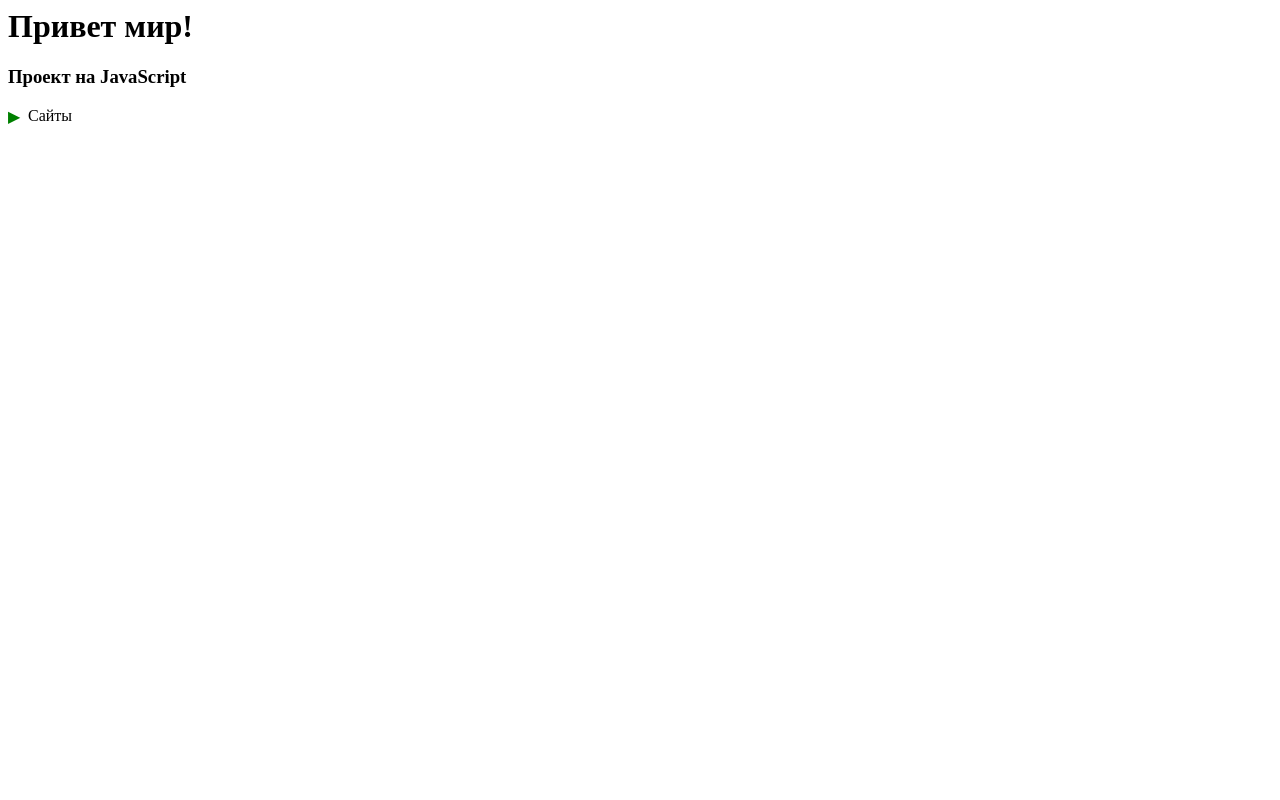
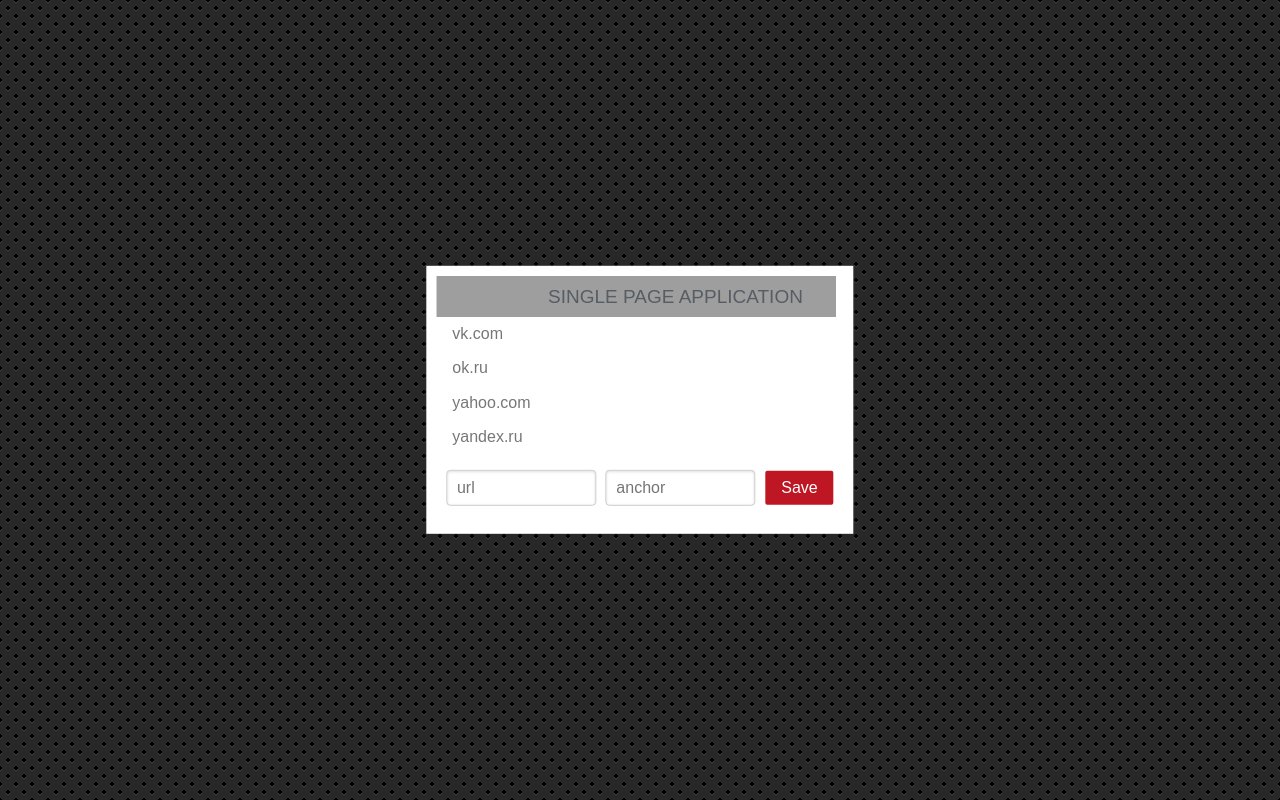
Before and after one commit to iketari/components_1808_2130, a website: page index.html in a window 1280 px wide. Drawn offline with nearby package versions, Linux system fonts and the light colour scheme; grey boxes are pictures that could not be loaded.

Commit message:
HW1 two components

```diff
--- /dev/null
+++ b/components/app/app.css
@@ -0,0 +1,21 @@
+body, html {
+    height: 100%;
+}
+
+body {
+    overflow: hidden;
+    background: radial-gradient(black 15%, transparent 16%) 0 0, radial-gradient(black 15%, transparent 16%) 8px 8px, radial-gradient(rgba(255,255,255,.1) 15%, transparent 20%) 0 1px, radial-gradient(rgba(255,255,255,.1) 15%, transparent 20%) 8px 9px;
+    background-color: #282828;
+
+    background-size: 16px 16px;
+}
+
+.app {
+    max-width: 600px;
+    transform: translateY(-50%) translateX(-50%);
+    position: absolute;
+    top: 50%;
+    left: 50%;
+
+    background-color: #fff;
+}
--- a/components/app/app.js
+++ b/components/app/app.js
@@ -1,47 +1,63 @@
 (function() {
     'use strict';
 
-    // import
-    const Menu = window.Menu;
+   // import
+   let Menu = window.Menu;
+   let Form = window.Form;
 
+    /**
+     * Компонента "Форма"
+     */
     class App {
-        constructor ({el}) {
+        /**
+         * @param {Object} param0
+         * @param {HTMLElement} param0.el
+         */
+        constructor({el}) {
+            let menu = new Menu({
+                el: document.querySelector('.js-menu'),
 
-            this.menu = new Menu({
-                el: el.querySelector('.js-menu'),
+                onPick(item) {
+                    console.log(item);
+                },
+
                 data: {
-                    title: 'Сайты',
-                    items: []
+                    title: 'SINGLE PAGE APPLICATION',
+                    items: [
+                        {
+                            href: 'https://vk.com',
+                            anchor: 'vk.com'
+                        },
+                        {
+                            href: 'https://ok.ru',
+                            anchor: 'ok.ru'
+                        },
+                        {
+                            href: 'https://yahoo.com',
+                            anchor: 'yahoo.com'
+                        },
+                        {
+                            href: 'https://yandex.ru',
+                            anchor: 'yandex.ru'
+                        }
+                    ]
                 }
             });
 
-            this.menu.setData({
-                title: 'Сайты',
-                items: [
-                    {title: 'Первый'},
-                    {
-                      title: 'Второй',
-                      items: [
-                        {title: 'Второй-первый'},
-                        {
-                          title: 'Второй-второй',
-                          items: [
-                            {title: 'Второй-второй-1'},
-                            {title: 'Второй-второй-2'},
-                            {title: 'Второй-второй-3'}
-                          ]
-                        },
-                      ]
-                    },
-                    {title: 'Третий'},
-                    {title: 'Четвертый'}
-                  ]
+            new Form({
+                el: el.querySelector('.js-form'),
+                onSubmit(form) {
+                    menu.addItem({
+                        href: form.getField('href').value,
+                        anchor: form.getField('anchor').value
+                    });
+                }
             });
 
+            window.menu = menu;
         }
     }
 
     // export
-     window.App = App;
-
+    window.App = App;
 })();
--- /dev/null
+++ b/components/form/form.css
@@ -0,0 +1,13 @@
+.form {
+    padding: 0 20px;
+}
+
+.form__input {
+    margin-right: 5px;
+    width: 150px;
+}
+
+.form__btn {
+    background-color: #be1622;
+    color: rgba(255,255,255,1.0);
+}
--- a/components/form/form.js
+++ b/components/form/form.js
@@ -1,13 +1,79 @@
-(function () {
-    'use strict'
+(function() {
+    'use strict';
 
+    /**
+     * Компонента "Форма"
+     */
     class Form {
-        constructor () {
+        /**
+         * @constructor
+         * @param  {Object} opts
+         */
+        constructor({el, data, onSubmit}) {
+            this.el = el;
+            this.data = data;
+            this.onSubmit = onSubmit;
 
+            this._initEvents();
+            this.render();
+        }
+
+        /**
+         * Создаем HTML
+         */
+        render() {
+            this.el.innerHTML = `
+            <form class="form pure-form">
+                <fieldset>
+                    <input class="form__input"
+                        type="url" name="href"
+                        required="required"
+                        placeholder="url"/>
+
+                    <input class="form__input"
+                        type="text" name="anchor"
+                        required="required"
+                        placeholder="anchor"/>
+                    <button class="form__btn pure-button" type="submit">
+                        Save
+                    </button>
+
+                </fieldset>
+            </form>`;
+        }
+
+
+        /**
+         * Получение элемента формы по имени
+         * @param  {string} name
+         * @return {HTMLElement}
+         */
+        getField(name) {
+            return this.el.querySelector(`[name="${name}"]`);
+        }
+
+
+        /**
+        * Развешиваем события
+        */
+        _initEvents() {
+            this.el.addEventListener('submit', this._onSubmit.bind(this));
+        }
+
+
+        /**
+        * Отправка данных формы
+        * @param {Event} event
+        * @private
+        */
+        _onSubmit(event) {
+            event.preventDefault();
+
+            this.onSubmit(this);
+            event.target.reset();
         }
     }
 
     // export
     window.Form = Form;
-
 })();
--- a/components/menu/menu.css
+++ b/components/menu/menu.css
@@ -1,44 +1,48 @@
+.menu {
+    padding: 10px;
+}
+
 .menu__title {
-    position: relative;
-    padding-left: 20px;
-    cursor: pointer;
-    font-weight: normal;
-    font-size: 16px;
-    display: inline-block;
-    margin: 0;
-  }
+    background-image: url(https://learn.javascript.ru/img/sitetoolbar__logo_small.svg);
+    background-position: 0px -9px;
+    background-repeat: no-repeat;
 
-  .menu__title::before {
-    position: absolute;
-    left: 0;
-    top: 0;
-    content: '▶';
-    width: 10px;
-    height: 0px;
-    color: green;
-  }
+    text-align: center;
+    font-size: 19px;
+    padding-left: 90px;
+}
 
-  .menu__list {
-    list-style: none;
-    padding-left: 20px;
-    margin: 0;
-    font-size: 14px;
-    display: none;
-  }
+.close {
+  position: absolute;
+  right: 32px;
+  top: 0;
+  width: 32px;
+  height: 32px;
+  opacity: 0.3;
+  cursor: pointer;
+}
+.close:hover {
+  opacity: 1;
+}
+.close:before, .close:after {
+  position: absolute;
+  left: 15px;
+  content: ' ';
+  height: 33px;
+  width: 2px;
+  background-color: #333;
+}
+.close:before {
+  transform: rotate(45deg);
+}
+.close:after {
+  transform: rotate(-45deg);
+}
 
-  .menu._open .menu__title::before {
-    content: '▼';
-  }
+.pure-menu-item .close {
+  display: none;
+}
 
-  .menu._open .menu__list {
-    display: block;
-  }
-
-  .menu._open .btn {
-    display: block;
-  }
-
-  .menu sup {
-    color: red;
-    cursor: pointer;
-  }
+.pure-menu-item:hover .close {
+  display: block;
+}
--- a/components/menu/menu.js
+++ b/components/menu/menu.js
@@ -1,77 +1,138 @@
 (function() {
     'use strict';
 
+    /**
+     * @typedef {Item} Тип элемента меню
+     * @prop {string} href URL
+     * @prop {string} anchor текст
+     */
+
+    /**
+     * Компонента "Меню"
+     */
     class Menu {
-        constructor({el, data}) {
-            this.$el = el;
-            this.data = data;
+        /**
+         * @constructor
+         * @param  {Object} opts
+         */
+        constructor(opts) {
+            this.el = opts.el;
+            this.data = opts.data;
+            this.onPick = opts.onPick;
 
-            this.$el          = el;
-            this.$title       = el.querySelector('.js-title');
-            this.$menuList    = el.querySelector('.js-menu-list');
+            this.render();
 
-            this.initEvents();
+            this.list = this.el.querySelector('.menu__list');
+            this.title = this.el.querySelector('.menu__title');
+
+            this._initEvents();
         }
 
-        setData (data) {
-          this.data = data;
-          this.render();
+        /**
+         * Добавляем элемент меню
+         * @param {Object} item
+         */
+        addItem(item) {
+            this.data.items.push(item);
+            this.render();
         }
 
-        render () {
-          this.$title.innerText = this.data.title;
-          this.renderItems(this.data.items, this.$menuList);
+        /**
+         * Удаляем пункт меню из данных
+         * @param  {Object} removedItem
+         */
+        removeItem(removedItem) {
+            this.data.items = this.data.items.filter((item, index) => {
+            return index !== removedItem.index;
+            });
+            this.render();
         }
 
-        renderItems(items, container) {
-          items.forEach(item => {
-            this._addItem(item, container); // пусть _addItem работает только с одним элментом
-          });
+        /**
+         * Создаем HTML
+         */
+        render() {
+            /**
+             * Создаем HTML элементов меню
+             * @param {Array<Item>} itmes
+             * @return {string}
+             */
+            function generateItems(itmes) {
+                return itmes.map( (item, index) => {
+                    return `
+                    <li class="pure-menu-item" data-index="${index}">
+                        <a
+                        class="pure-menu-link"
+                        href="${item.href}"
+                        data-action="pick">
+                            ${item.anchor}
+                        </a>
+                        <i class="close" data-action="remove"></i>
+                    </li>`;
+                }).join('');
+            }
+
+            this.el.innerHTML = `
+            <div class="menu pure-menu custom-restricted-width">
+                <span class="menu__title pure-menu-heading">
+                ${this.data.title}
+                </span>
+                <ul class="menu__list pure-menu-list">
+                ${generateItems(this.data.items)}
+                </ul>
+            </div>
+            `;
         }
 
-        initEvents() {
-          this.$title.addEventListener('click', this.toggleDisplayMenu.bind(this));
-          this.$menuList.addEventListener('click', this.removeItem.bind(this));
+        /**
+        * Удаления элемента меню
+        * @param  {HTMLElement} item
+        * @private
+        */
+        _onRemoveClick(item) {
+            let index = parseInt(item.parentNode.dataset.index, 10);
+
+            this.removeItem({
+            index
+            });
         }
 
-        toggleDisplayMenu() {
-          this.$el.classList.toggle('_open');
+        /**
+        * Выбор элемента меню
+        * @param  {HTMLElement} item
+        */
+        _onPickClick(item) {
+            this.onPick(item);
         }
 
-        removeItem(ev) {
-          let currentRemoveIcon = ev.target,
-              currentItem,
-              currentList;
-
-          if (currentRemoveIcon.tagName == 'SUP') {
-            // для поддержки в IE11-
-            currentItem = currentRemoveIcon.closest('li');
-            currentList = currentItem.closest('ul');
-            currentList.removeChild(currentItem);
-          }
+        /**
+        * Развешиваем события
+        */
+        _initEvents() {
+            this.el.addEventListener('click', this._onClick.bind(this));
         }
 
-        _addItem(item, container) {
-          let itemText = item.title,
-              ulEl = document.createElement('ul'),
-              liEl = document.createElement('li'),
-              spanEl = document.createElement('span'),
-              removeIcon = document.createElement('sup');
+        /**
+        * Клик в любую область меню
+        * @param {Event} event
+        * @private
+        */
+        _onClick(event) {
+            event.preventDefault();
+            let item = event.target;
 
-          spanEl.textContent = itemText;
-          removeIcon.textContent = ' x';
+            switch (item.dataset.action) {
+            case 'remove':
+            this._onRemoveClick(item);
+            break;
 
-          liEl.append(spanEl, removeIcon);
+            case 'pick':
+            this._onPickClick(item);
+            break;
+            }
+        }
+    }
 
-          if (item.items) { // а здесь нужно рекурсивно вызвать renderItems,
-            liEl.append(ulEl);
-            this.renderItems(item.items, ulEl); // указываем, что рендерим и куда
-          }
-
-          container.append(liEl);
-        }
-      }
-
-      window.Menu = Menu;
-
-})();
+    // Export
+    window.Menu = Menu;
+})(window);
--- a/index.html
+++ b/index.html
@@ -1,23 +1,19 @@
 <html>
     <head>
-        <meta charset="utf-8">
+        <title>Курсовой проект learn.javascript.ru</title>
+        <meta charset="utf-8" />
+        <meta name="viewport" content="width=device-width, initial-scale=1" />
+        <link rel="stylesheet" href="https://unpkg.com/purecss@1.0.0/build/pure-min.css">
+        <link rel="stylesheet" href="components/app/app.css">
+        <link rel="stylesheet" href="components/form/form.css">
         <link rel="stylesheet" href="components/menu/menu.css">
     </head>
     <body>
-        <h1>Привет мир!</h1>
-        <h3>Проект на JavaScript</h3>
 
-
-        <div class="js-app">
-            <div class="menu js-menu">
-                <h3 class="menu__title js-title"></h3>
-                <ul class="menu__list js-menu-list"></ul>
-            </div>
-
-
+        <div class="app js-app">
+            <div class="js-menu"></div>
+            <div class="js-form"></div>
         </div>
-
-
 
         <script src="components/form/form.js"></script>
         <script src="components/menu/menu.js"></script>
--- a/package.json
+++ b/package.json
@@ -19,7 +19,7 @@
   },
   "homepage": "https://github.com/iketari/components_1808_2130#readme",
   "devDependencies": {
-    "eslint": "^4.7.2",
+    "eslint": "^4.1.1",
     "eslint-config-google": "^0.9.1",
     "node-static": "^0.7.10"
   }
```
Also changed, not shown: .eslintrc.js.
